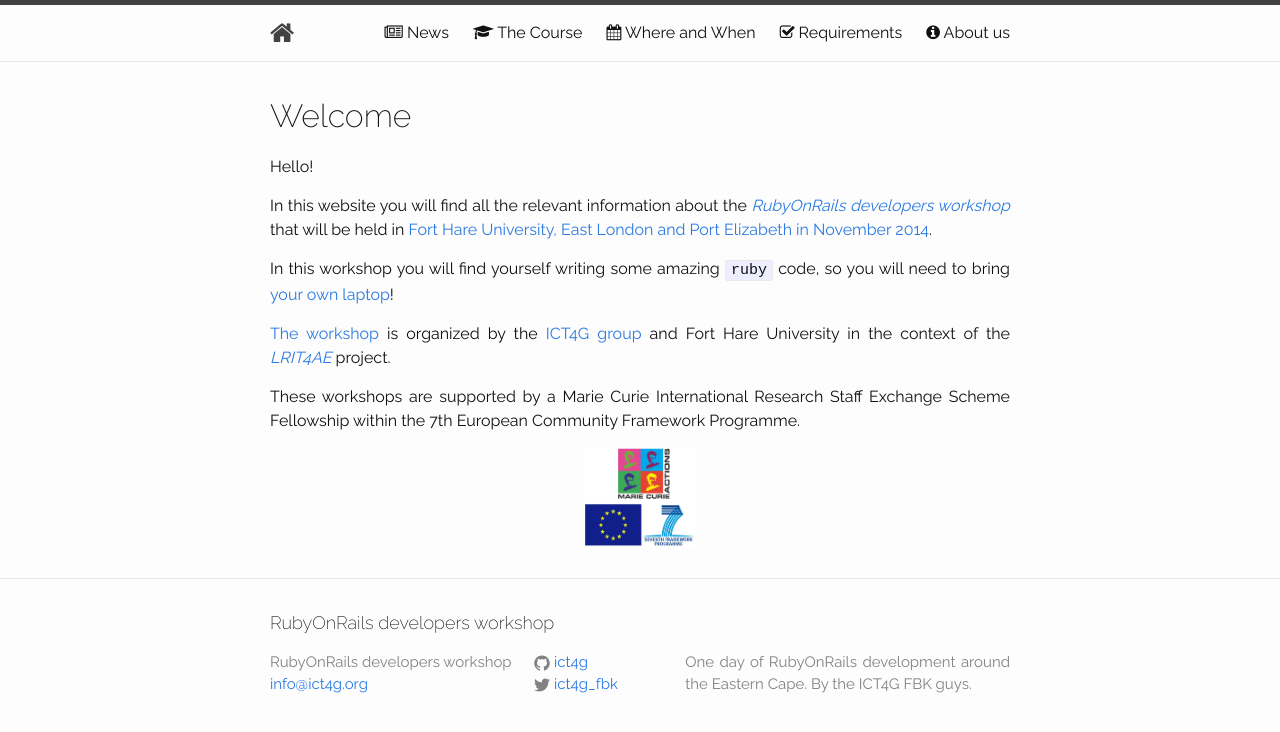
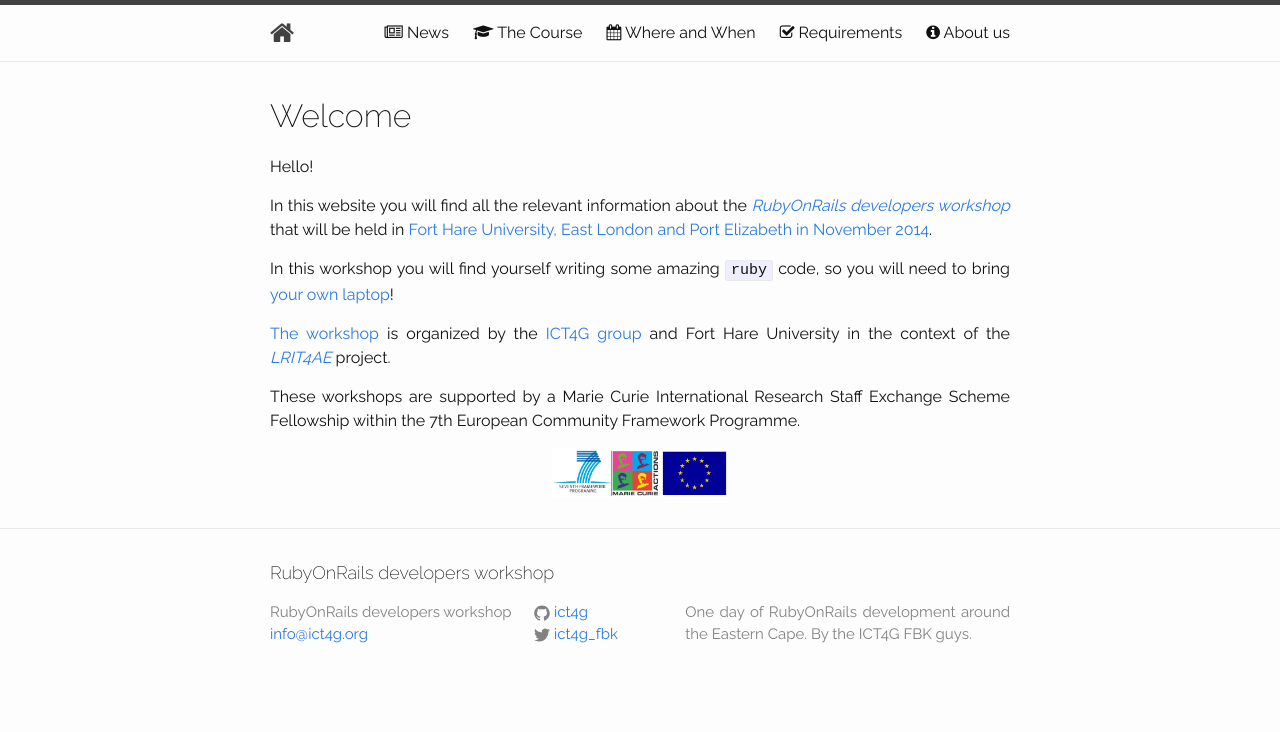
Before and after one commit to kwadzi/ror-dw-2015, a Jekyll site: the page built from index.md, in a window 1280 px wide. Shown: the top 732 px of the page. Built offline with Jekyll 4.4.1, drawn with Linux system fonts in a browser that asks for light colours; nearby versions of some CDN libraries.

Commit message:
changed marie curie logos

```diff
--- a/index.md
+++ b/index.md
@@ -15,5 +15,5 @@ In this workshop you will find yourself writing some amazing `ruby` code, so you
 These workshops are supported by a Marie Curie International Research Staff Exchange Scheme Fellowship within the 7th European Community Framework Programme.
 
 <div style="text-align: center">
-  <img src="images/fp7-mc-funding.jpg" height="100" />
+  <img src="images/fp7-mc-funding.jpg" height="50" />
 </div>
```
Also changed, not shown: images/fp7-mc-funding.jpg.
